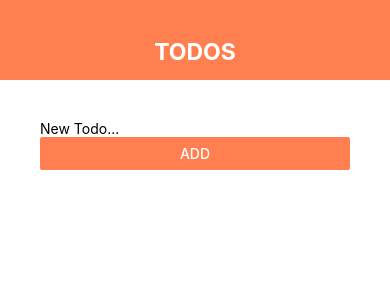
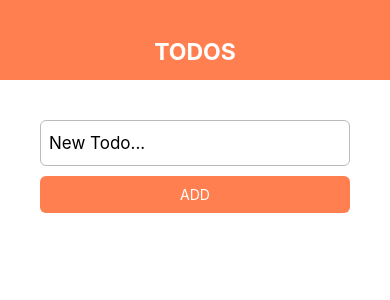
Before and after one commit to mason-cheung/React-Native-TodoApp-CrossPlatformAssignement1, a React Native app: screen / in a window 390 px wide. Shown: the top 300 px of the page. Built offline with nearby package versions, Linux system fonts and the light colour scheme.

Commit message:
Update some style to the textinput and button

```diff
--- a/components/addTodo.js
+++ b/components/addTodo.js
@@ -1,5 +1,5 @@
 import React, { useState } from 'react';
-import { StyleSheet, Text, View, TextInput, Button, AsyncStorage, Alert } from 'react-native';
+import { StyleSheet, Text, View, TextInput, Button, AsyncStorage, Alert, TouchableOpacity } from 'react-native';
 
 export default function AddTodo({ submitHandler }) {
 
@@ -11,21 +11,34 @@ export default function AddTodo({ submitHandler }) {
     return (
       <View>
         <TextInput
-          style={StyleSheet.input}
+          style={styles.input}
           placeholder="New Todo..."
           onChangeText={changeHandler}
         />
-        <Button onPress={() => submitHandler(text)} title='Add' color='coral'/>
+        <TouchableOpacity style={styles.button} onPress={() => submitHandler(text)}>
+          <Text style={{ color: "white", fontSize: 14 }}>ADD</Text>
+        </TouchableOpacity>
       </View>
     );
 }
 
 const styles = StyleSheet.create({
-    input: {
-        marginBottom: 10,
-        paddingHorizontal: 8,
-        paddingVertical: 16,
-        borderBottomWidth: 1,
-        borderBottomColor: '#ddd'
-    }
-})
+  input: {
+    marginBottom: 10,
+    paddingHorizontal: 8,
+    height: 46,
+    borderWidth: 1,
+    borderColor: "#bbb",
+    borderRadius: 6,
+    fontSize: 17,
+  },
+  button: {
+    borderRadius: 6,
+    backgroundColor: "coral",
+    alignItems: "center",
+    justifyContent: "center",
+    alignSelf: "stretch",
+    paddingVertical: 10,
+    paddingHorizontal: 32,
+  },
+});
--- a/components/todoItem.js
+++ b/components/todoItem.js
@@ -33,7 +33,7 @@ export default function TodoItem({ item, pressHandler }) {
     }
   return (
     <TouchableOpacity onPress={deleteTask} style={styles.item}>
-        <Text>{item.text}</Text>
+        <Text style={styles.font}>{item.text}</Text>
         <CheckBox
           value={false}
           style={styles.checkbox}
@@ -54,6 +54,7 @@ const styles = StyleSheet.create({
     borderRadius: 10,
     flexDirection: "row",
     justifyContent: 'space-between',
+    alignItems: 'center',
   },
   checkbox: {
     alignSelf: "flex-end",
@@ -68,4 +69,7 @@ const styles = StyleSheet.create({
     flexDirection: "row",
     textDecorationLine: 'line-through', textDecorationStyle: 'solid'
   },
+  font: {
+    fontSize: 16,
+  }
 });
```
